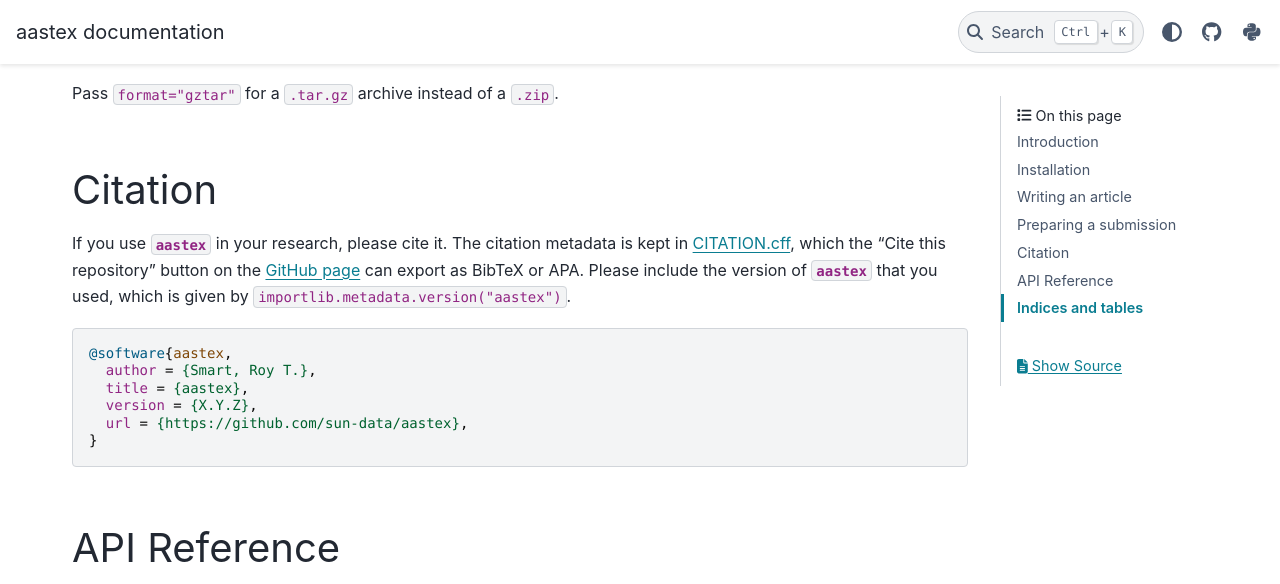
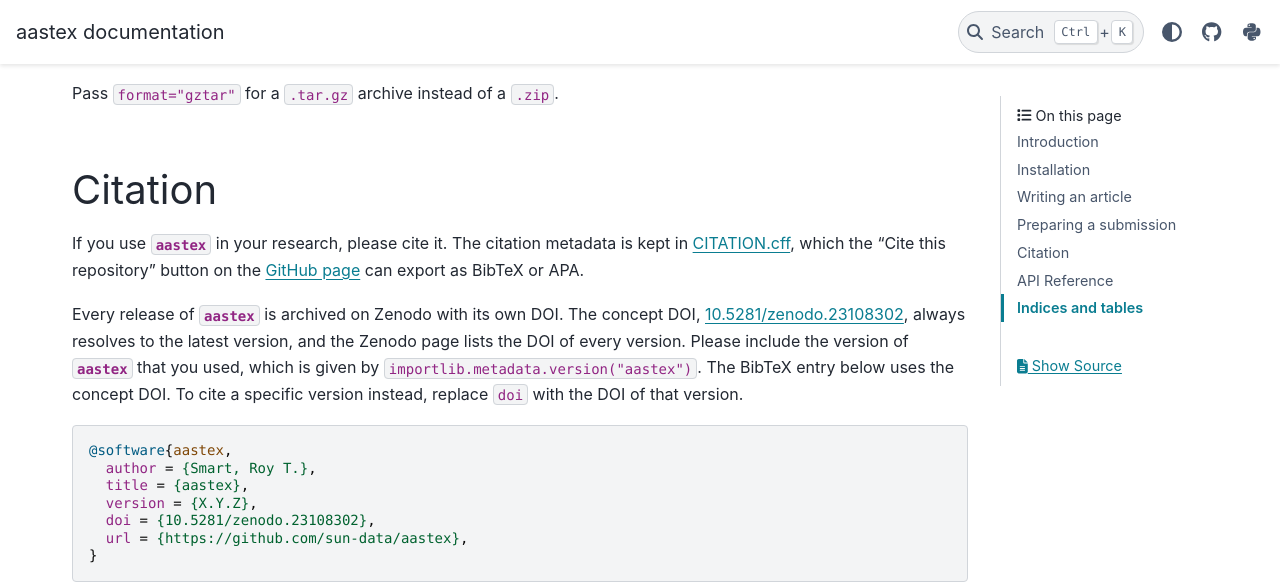
Before and after one commit to sun-data/aastex, a Sphinx documentation site: the page built from docs/index.rst, in a window 1280 px wide and 900 px high, scrolled down 3147 px, cut to the strip 0-584 px from the top of the window. Built offline with Sphinx 7.4.7 and the PyData theme 0.15.4, drawn with Linux system fonts in a browser that asks for light colours.

Commit message:
Add the Zenodo concept DOI to the citation metadata. (#25)
Claude-Session: https://claude.ai/code/session_01N6zUsPoxW26srMeWormpe8

Co-authored-by: Claude Opus 5.5 <noreply@anthropic.com>

```diff
--- a/docs/index.rst
+++ b/docs/index.rst
@@ -245,8 +245,17 @@ The citation metadata is kept in
 which the "Cite this repository" button on the
 `GitHub page <https://github.com/sun-data/aastex>`_
 can export as BibTeX or APA.
+
+Every release of :mod:`aastex` is archived on Zenodo with its own DOI.
+The concept DOI,
+`10.5281/zenodo.23108302 <https://doi.org/10.5281/zenodo.23108302>`_,
+always resolves to the latest version,
+and the Zenodo page lists the DOI of every version.
 Please include the version of :mod:`aastex` that you used,
 which is given by ``importlib.metadata.version("aastex")``.
+The BibTeX entry below uses the concept DOI.
+To cite a specific version instead,
+replace ``doi`` with the DOI of that version.
 
 .. code-block:: bibtex
 
@@ -254,6 +263,7 @@ which is given by ``importlib.metadata.version("aastex")``.
       author = {Smart, Roy T.},
       title = {aastex},
       version = {X.Y.Z},
+      doi = {10.5281/zenodo.23108302},
       url = {https://github.com/sun-data/aastex},
     }
 
```
Also changed, not shown: README.md (+10 -0 lines), 1 other file.
